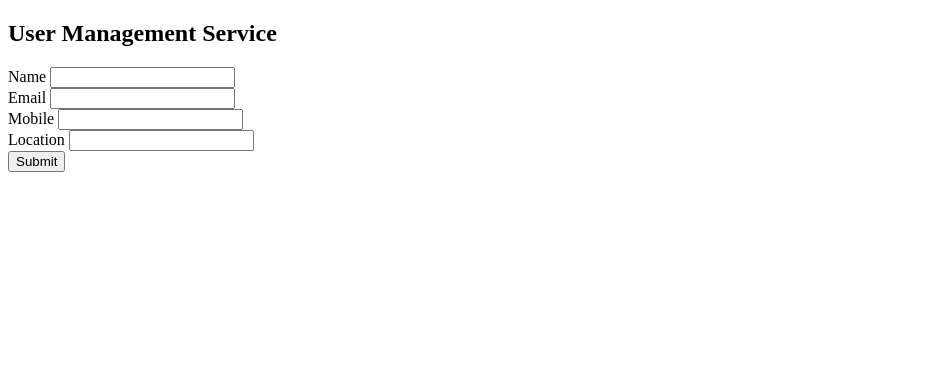
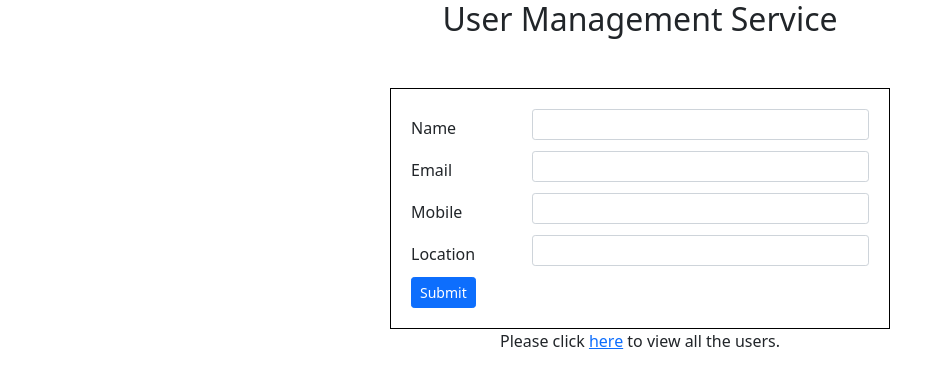
Before and after one commit to Krunaljumde24/user-mgmt-svc, a website: page public/index.html in a window 1280 px wide. Shown: the whole page, without its empty margins (0-945 px from the left). Drawn offline with nearby package versions, Linux system fonts and the light colour scheme.

Commit message:
Added two APIs - /addUser, /users and created user & confirmation html files

```diff
--- a/public/index.html
+++ b/public/index.html
@@ -4,28 +4,49 @@
 <head>
     <meta charset="UTF-8">
     <meta name="viewport" content="width=device-width, initial-scale=1.0">
-    <title>User Management Service</title>
+    <link href="https://cdn.jsdelivr.net/npm/bootstrap@5.0.2/dist/css/bootstrap.min.css" rel="stylesheet"
+        integrity="sha384-EVSTQN3/azprG1Anm3QDgpJLIm9Nao0Yz1ztcQTwFspd3yD65VohhpuuCOmLASjC" crossorigin="anonymous">
+    <link rel="stylesheet" href="./style.css">
+    <title>User Management Service | Home</title>
 </head>
 
 <body>
     <h2>User Management Service</h2>
-    <div>
+    <div class="formContainer">
         <form action="/addUser" method="POST">
-            <label for="name">Name</label>
-            <input type="text" name="uName" id="name"><br>
 
-            <label for="email">Email</label>
-            <input type="email" name="uEmail" id="email"><br>
-
-            <label for="mobile">Mobile</label>
-            <input type="text" name="uMobile" id="mobile"><br>
-
-            <label for="location">Location</label>
-            <input type="text" name="uLocation" id="location"><br>
-
-            <input type="submit" value="Submit">
+            <div class="mb-1 row">
+                <label for="name" class="col-sm-3 col-form-label">Name</label>
+                <div class="col-sm">
+                    <input type="text" required class="form-control form-control-sm" name="uName" id="name">
+                </div>
+            </div>
+            <div class="mb-1 row">
+                <label for="name" class="col-sm-3 col-form-label">Email</label>
+                <div class="col-sm">
+                    <input type="text" required class="form-control form-control-sm" name="uEmail" id="email">
+                </div>
+            </div>
+            <div class="mb-1 row">
+                <label for="name" class="col-sm-3 col-form-label">Mobile</label>
+                <div class="col-sm">
+                    <input type="text" required class="form-control form-control-sm" name="uMobile" id="mobile">
+                </div>
+            </div>
+            <div class="mb-1 row">
+                <label for="name" class="col-sm-3 col-form-label">Location</label>
+                <div class="col-sm">
+                    <input type="text" required class="form-control form-control-sm" name="uLocation" id="location">
+                </div>
+            </div>
+            <input type="submit" class="btn btn-sm btn-primary" value="Submit">
         </form>
     </div>
+    <p>Please click <a href="/users">here</a> to view all the users.</p>
+
+    <script src="https://cdn.jsdelivr.net/npm/bootstrap@5.0.2/dist/js/bootstrap.bundle.min.js"
+        integrity="sha384-MrcW6ZMFYlzcLA8Nl+NtUVF0sA7MsXsP1UyJoMp4YLEuNSfAP+JcXn/tWtIaxVXM"
+        crossorigin="anonymous"></script>
 </body>
 
 </html>
--- a/public/style.css
+++ b/public/style.css
@@ -0,0 +1,14 @@
+h2 {
+    text-align: center;
+}
+.formContainer {
+    border: 1px solid black;
+    width: 500px;
+    margin-top: 50px;
+    margin-left: auto;
+    margin-right: auto;
+    padding: 20px;
+}
+p{
+    text-align: center;
+}
```
Also changed, not shown: public/confirmation.html (added, +18 -0 lines), server.js (+18 -6 lines).
